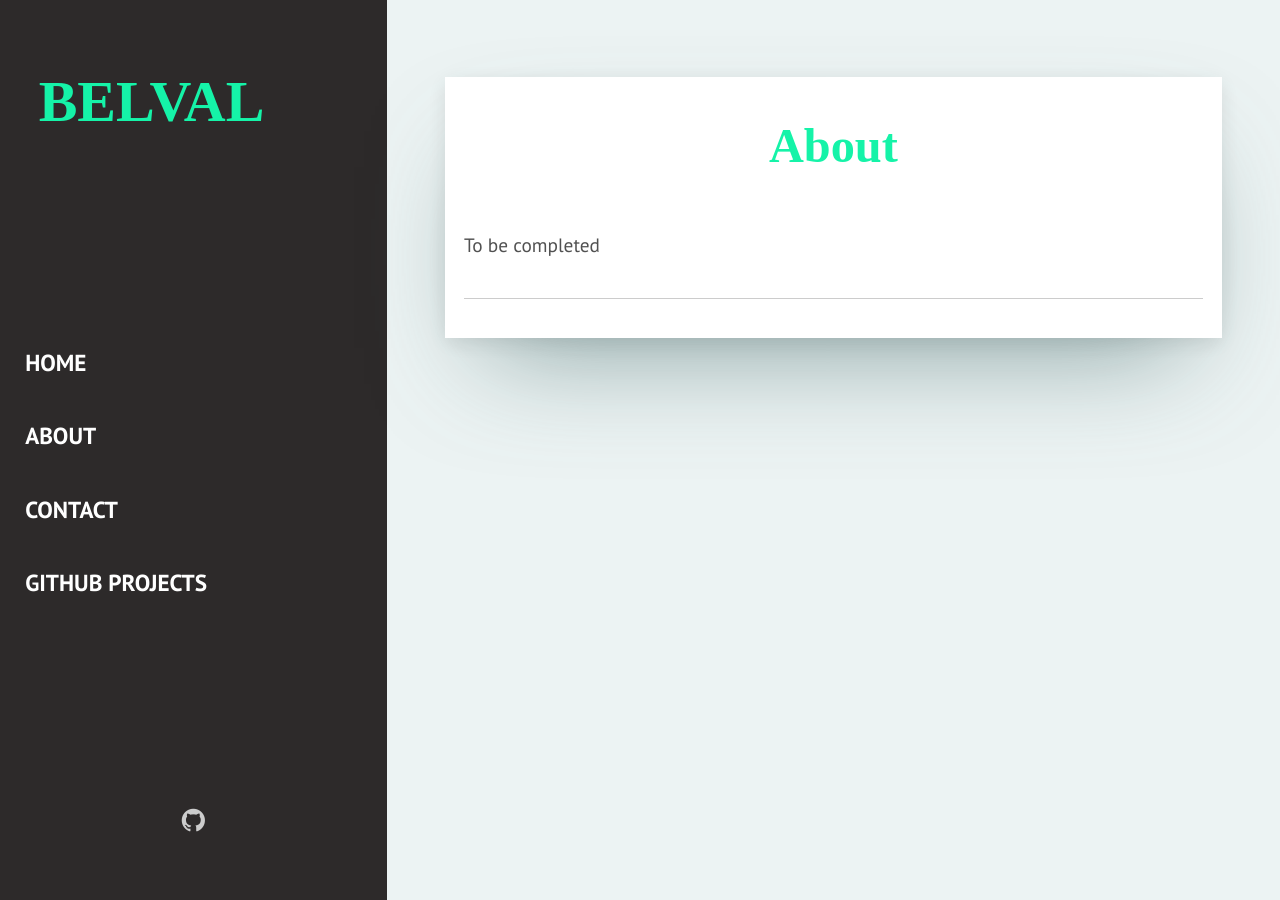
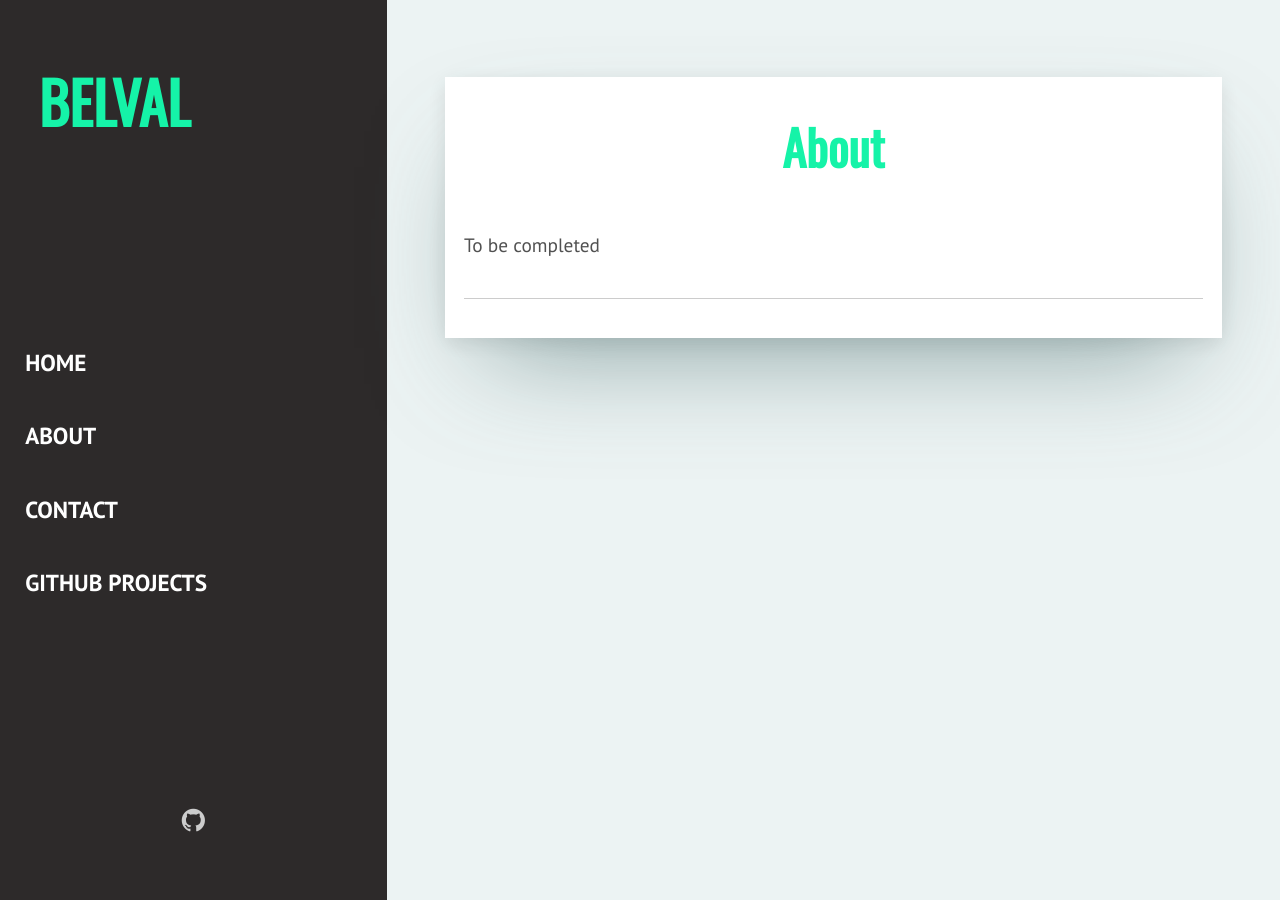
Before and after one commit to Belval/belval.github.io, a Jekyll site: the page built from _pages/about.html, in a window 1280 px wide. Built offline with Jekyll 4.4.1, drawn with Linux system fonts in a browser that asks for light colours; some web fonts are replaced.

Commit message:
Initial commit

```diff
--- a/_includes/head.html
+++ b/_includes/head.html
@@ -16,7 +16,7 @@
 	<!-- iOS Safari -->
 	<meta name="apple-mobile-web-app-status-bar-style" content="#2d2a2a">
 
-	<link href="https://fonts.googleapis.com/css?family=Finger+Paint|PT+Sans:400,700" rel="stylesheet">
+	<link href="https://fonts.googleapis.com/css?family=Oswald|PT+Sans:400,700" rel="stylesheet">
 	<link rel="stylesheet" href="{{ "/assets/fonts/font-awesome/css/font-awesome.min.css" | prepend: site.baseurl }}">
 	<link rel="stylesheet" href="{{ "/assets/css/main.css" | prepend: site.baseurl }}">
 </head>
--- a/assets/css/main.css
+++ b/assets/css/main.css
@@ -846,7 +846,7 @@ pre code {
 }
 
 .sidebar-logo .logo {
-  font-family: 'Finger Paint', cursive;
+  font-family: 'Oswald';
   color: #15F3A8;
   text-transform: uppercase;
   text-decoration: none;
@@ -897,7 +897,7 @@ pre code {
   padding: 1rem;
 }
 .main-article .title-article, .main-article .page-title, .main-article .post-title, .page-article .title-article, .page-article .page-title, .page-article .post-title, .post .title-article, .post .page-title, .post .post-title {
-  font-family: 'Finger Paint', cursive;
+  font-family: 'Oswald';
   margin-bottom: 0;
   -webkit-transition: all .3s;
   transition: all .3s;
--- a/assets/css/sass/main.scss
+++ b/assets/css/sass/main.scss
@@ -120,7 +120,7 @@ pre {
 
 .sidebar-logo {
   .logo {
-    font-family: 'Finger Paint', cursive;
+    font-family: 'Oswald';
     color: #15F3A8;
     text-transform: uppercase;
     text-decoration: none;
@@ -169,7 +169,7 @@ pre {
     padding: 1rem;
   }
   .title-article, .page-title, .post-title {
-    font-family: 'Finger Paint', cursive;
+    font-family: 'Oswald';
     margin-bottom: 0;
     transition: all .3s;
     color: #15F3A8;
```
